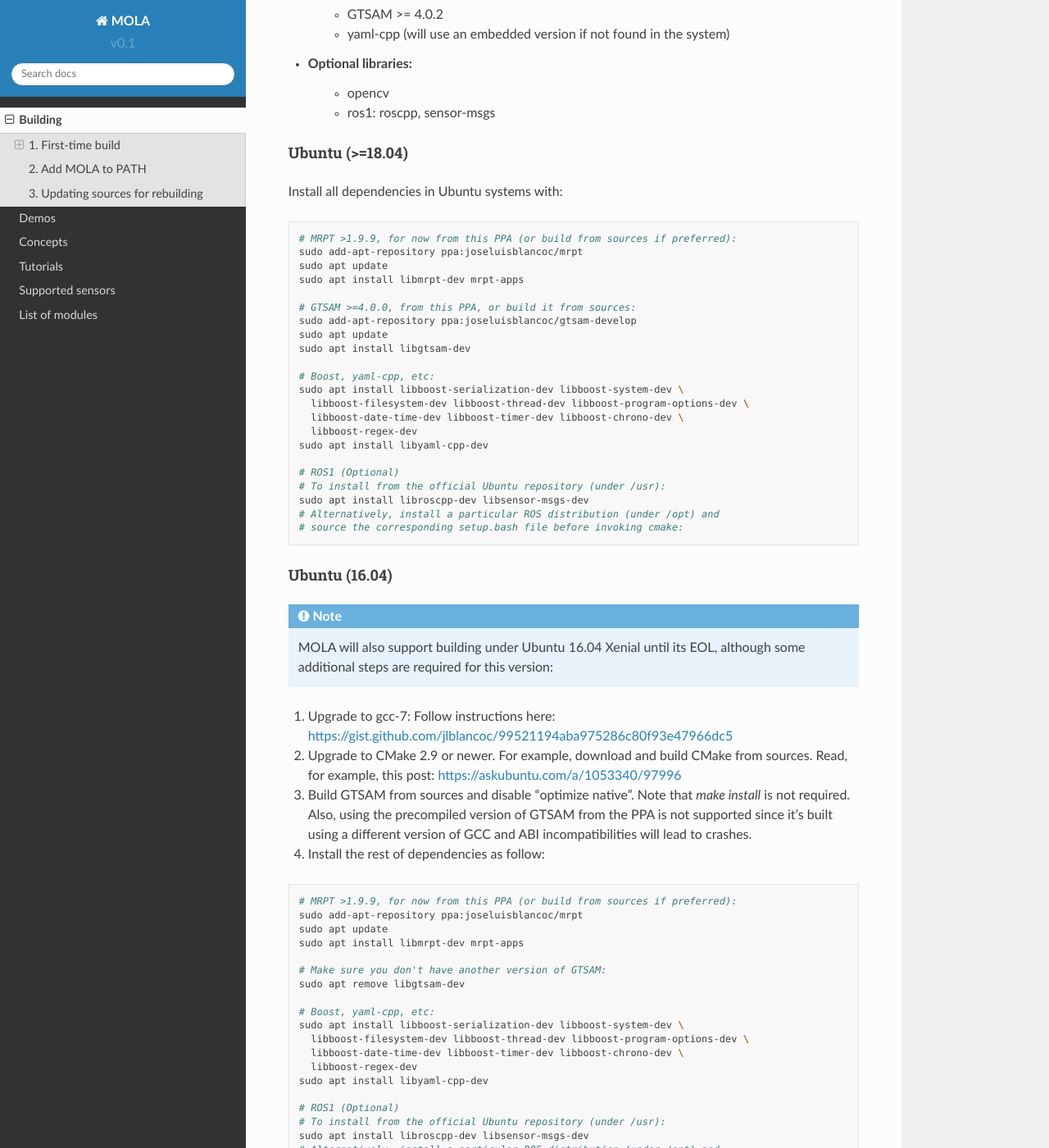
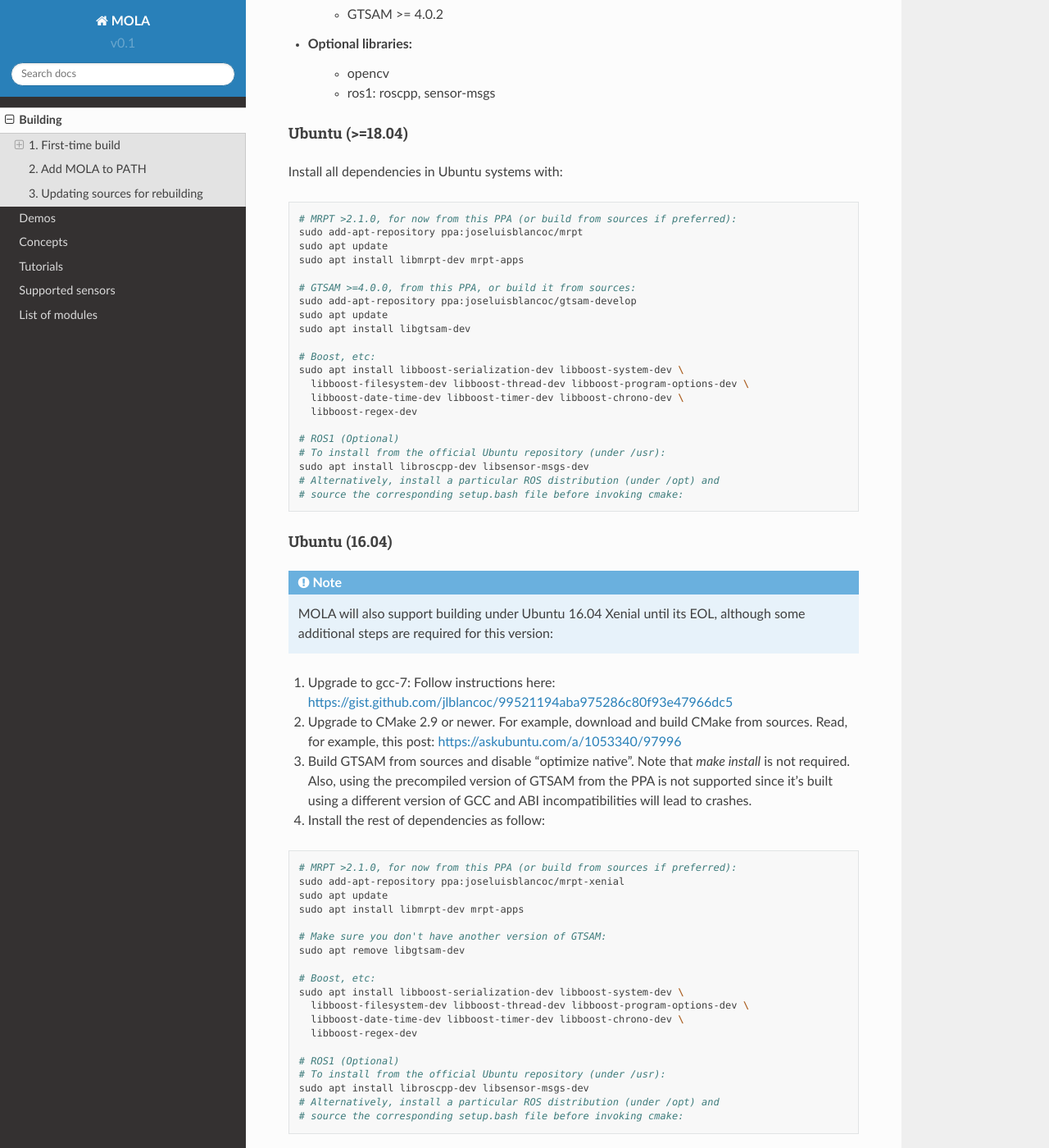
Before and after one commit to MOLAorg/mola, a Sphinx documentation site: the page built from docs/source/building.rst, in a window 1280 px wide and 1400 px high, scrolled down 533 px. Shown: the whole window at 82% size. Built offline with Sphinx 7.4.7 and the Read the Docs theme 2.0.0, drawn with Linux system fonts in a browser that asks for light colours; pages that are not in the unit, such as notebooks, are missing from menus; some of the changed text lies outside the part shown.

Commit message:
remove dependency on libyamlcpp

```diff
--- a/docs/source/building.rst
+++ b/docs/source/building.rst
@@ -21,9 +21,8 @@
 - A C++17 compiler. Either gcc-7, clang-4 or MSVC 2017 are good.
 - CMake >=3.9
 - Mandatory libraries:
-   - MRPT >= 1.9.9
+   - MRPT >= 2.1.0
    - GTSAM >= 4.0.2
-   - yaml-cpp (will use an embedded version if not found in the system)
 - Optional libraries:
    - opencv
    - ros1: roscpp, sensor-msgs
@@ -36,7 +35,7 @@
 
 .. code-block:: bash
 
-    # MRPT >1.9.9, for now from this PPA (or build from sources if preferred):
+    # MRPT >2.1.0, for now from this PPA (or build from sources if preferred):
     sudo add-apt-repository ppa:joseluisblancoc/mrpt
     sudo apt update
     sudo apt install libmrpt-dev mrpt-apps
@@ -46,12 +45,11 @@
     sudo apt update
     sudo apt install libgtsam-dev
 
-    # Boost, yaml-cpp, etc:
+    # Boost, etc:
     sudo apt install libboost-serialization-dev libboost-system-dev \
       libboost-filesystem-dev libboost-thread-dev libboost-program-options-dev \
       libboost-date-time-dev libboost-timer-dev libboost-chrono-dev \
       libboost-regex-dev
-    sudo apt install libyaml-cpp-dev
 
     # ROS1 (Optional)
     # To install from the official Ubuntu repository (under /usr):
@@ -80,20 +78,19 @@
 
 .. code-block:: bash
 
-    # MRPT >1.9.9, for now from this PPA (or build from sources if preferred):
-    sudo add-apt-repository ppa:joseluisblancoc/mrpt
+    # MRPT >2.1.0, for now from this PPA (or build from sources if preferred):
+    sudo add-apt-repository ppa:joseluisblancoc/mrpt-xenial
     sudo apt update
     sudo apt install libmrpt-dev mrpt-apps
 
     # Make sure you don't have another version of GTSAM:
     sudo apt remove libgtsam-dev
 
-    # Boost, yaml-cpp, etc:
+    # Boost, etc:
     sudo apt install libboost-serialization-dev libboost-system-dev \
       libboost-filesystem-dev libboost-thread-dev libboost-program-options-dev \
       libboost-date-time-dev libboost-timer-dev libboost-chrono-dev \
       libboost-regex-dev
-    sudo apt install libyaml-cpp-dev
 
     # ROS1 (Optional)
     # To install from the official Ubuntu repository (under /usr):
```
